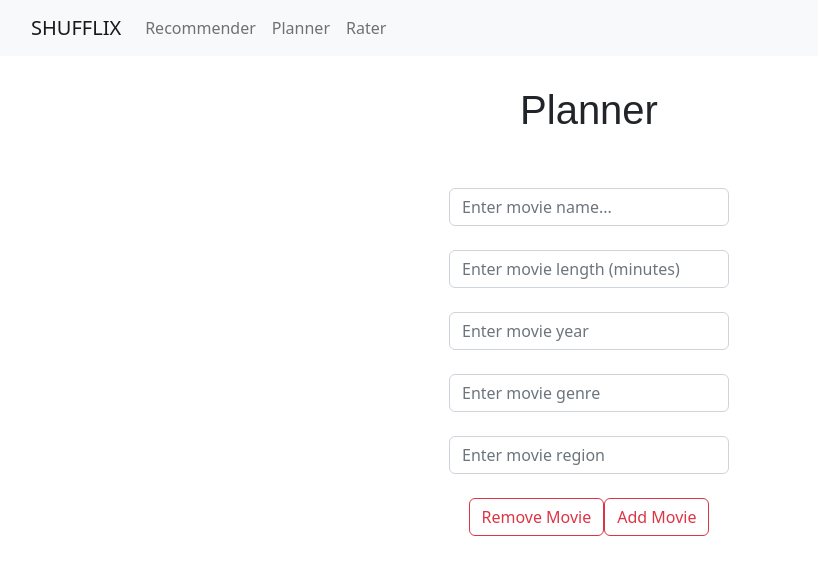
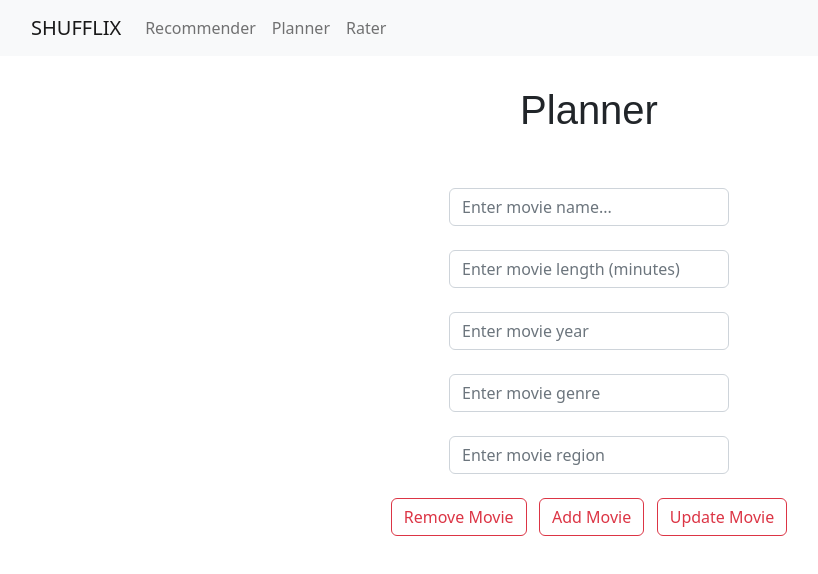
Before and after one commit to NeilGGopal/MovieRecommender, a React (Create React App) app in the folder react-app/: page /planner in a window 1280 px wide. Shown: the top 574 px of the page, without its empty margins (51-869 px from the left). Built offline with nearby package versions, Linux system fonts and the light colour scheme; no server answers.

Commit message:
Added an update button

```diff
--- a/react-app/src/components/Planner.js
+++ b/react-app/src/components/Planner.js
@@ -120,41 +120,14 @@ export default class Planner extends Component {
           </fieldset>
           <br></br>
           <button class="btn btn-outline-danger" type="submit" onClick={() => (this.setState({ button: 1 }))}>Remove Movie</button>
+          &nbsp; &nbsp;
           <button class="btn btn-outline-danger" type="submit" onClick={() => (this.setState({ button: 2 }))}>Add Movie</button>
+          &nbsp; &nbsp;
+          <button class="btn btn-outline-danger" type="submit" onClick={() => (this.setState({ button: 3 }))}>Update Movie</button>
         </form>
       </div>
     )
   }
 }
 
-/**
-function Planner() {
-  return (
-    <div className="planner">
-        <br></br>
-        <header className="hdr">Planner</header>
-         <br></br>
-
-         &nbsp;
-         &nbsp;
-          <form>
-          <fieldset className="form-group" style={{marginLeft:"500px", marginRight:"500px"}}>
-              <input type="text" className="form-control" placeholder="Enter movie name..." />
-            </fieldset>
-            <br></br>
-            <fieldset className="form-group" style={{marginLeft:"500px", marginRight:"500px"}}>
-              <input type="text" className="form-control" placeholder="Enter movie length (minutes)" />
-            </fieldset>
-            <br></br>
-            <fieldset className="form-group" style={{marginLeft:"500px", marginRight:"500px"}}>
-              <input type="text" className="form-control" placeholder="Enter movie year" />
-            </fieldset>
-            <br></br>
-          </form>
-         <button class="btn btn-outline-danger">Add Movie</button>
-    </div>
-  );
-}
-*/
-
 // export default Planner;
```
